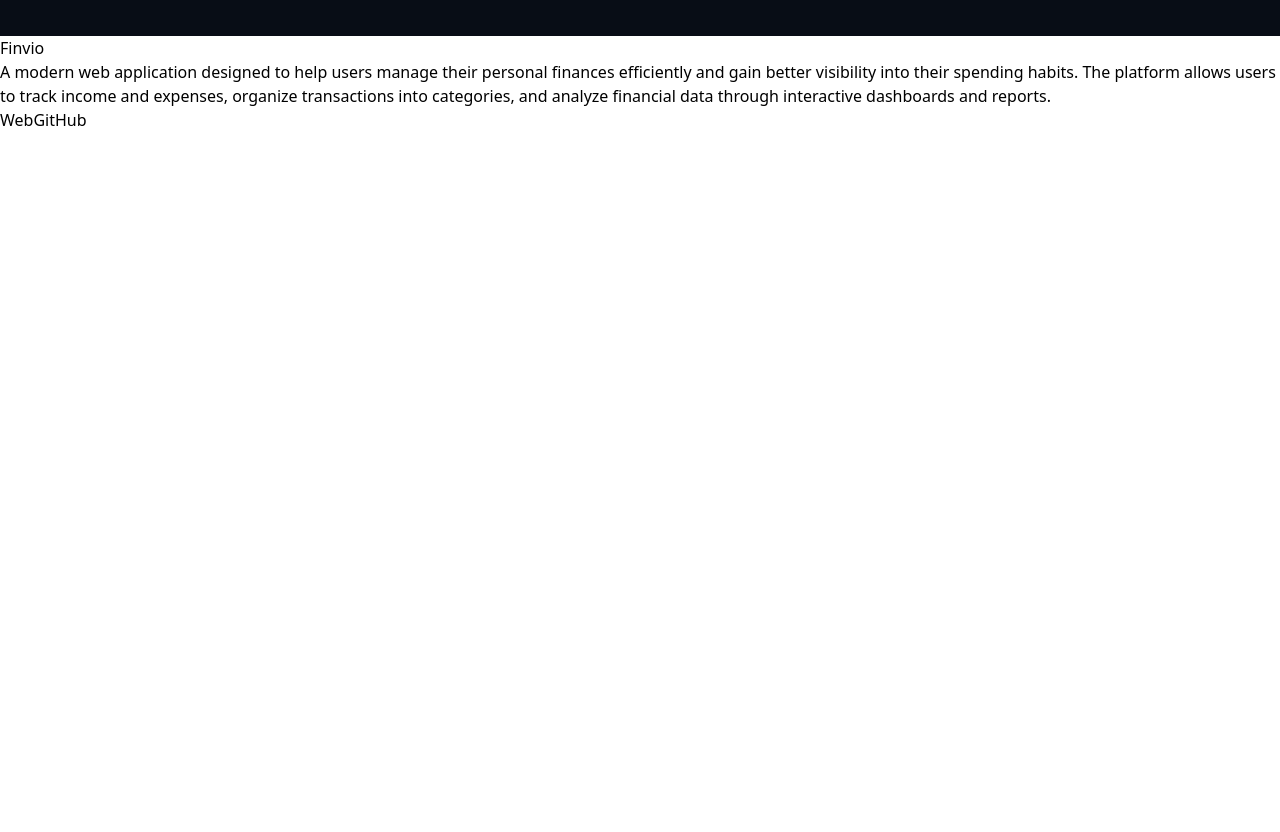
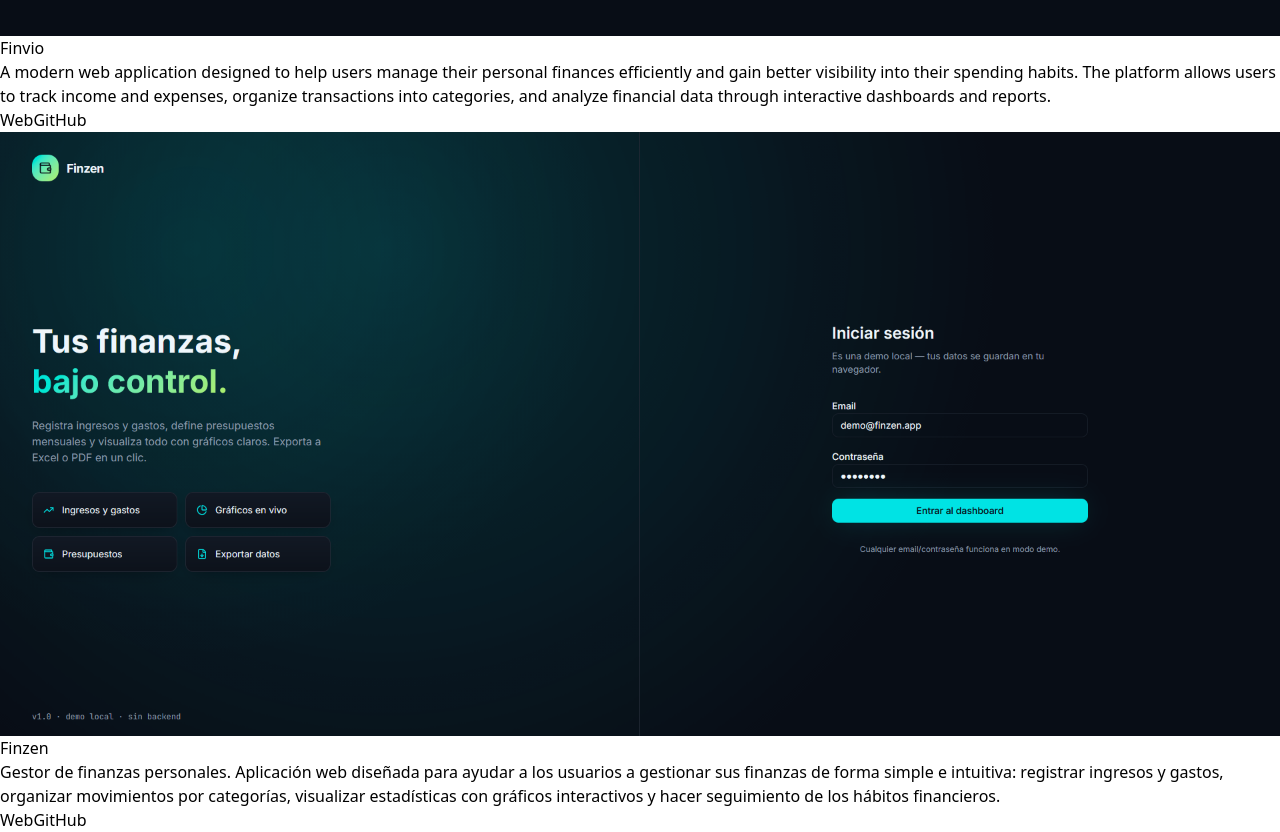
Before and after one commit to santiagotraba/portfolio, a React (Vite) app: page / in a window 1280 px wide. Shown: the part 10580-11412 px from the top of the page. Before the commit the page ends 10712 px from the top, so only its background shows below. Built offline with nearby package versions, Linux system fonts and the light colour scheme.

Commit message:
añade el archivo pnpm-lock.yaml y actualiza la lista de proyectos en proyects.js con el enlace al repositorio de GitHub del proyecto "Expense Star"

```diff
--- a/src/proyects.js
+++ b/src/proyects.js
@@ -117,5 +117,6 @@
       "Gestor de finanzas personales. Aplicación web diseñada para ayudar a los usuarios a gestionar sus finanzas de forma simple e intuitiva: registrar ingresos y gastos, organizar movimientos por categorías, visualizar estadísticas con gráficos interactivos y hacer seguimiento de los hábitos financieros.",
     media: finzen,
     url: "https://expense-star.vercel.app/",
+    github: "https://github.com/santiagotraba/expense-star",
   },
 ];
```
Also changed, not shown: 1 other file (tests, documents, lock files or other folders).
